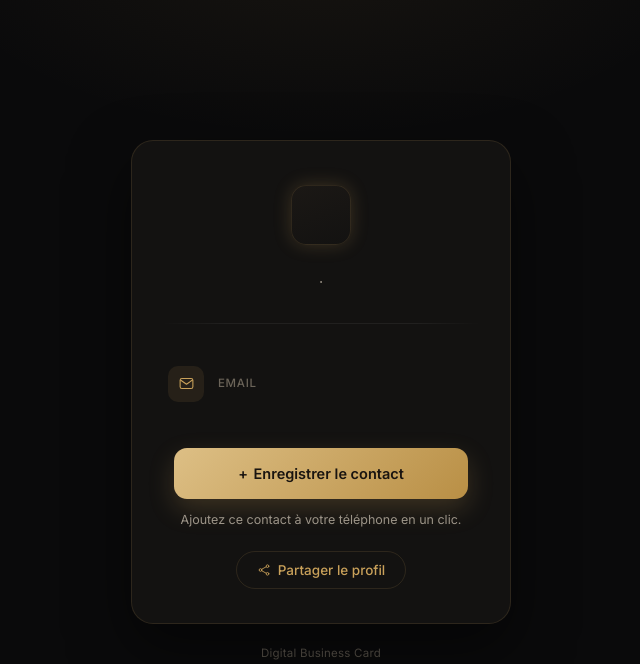
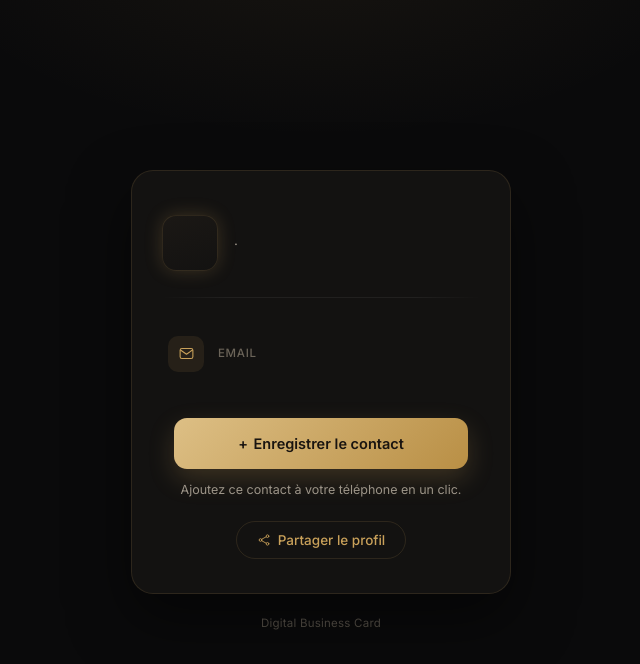
Before and after one commit to moujtahidothman3/nfc-card, a Flask app: template templates/profile.html in a window 1280 px wide. Shown: the top 664 px of the page, without its empty margins (319-959 px from the left). Run offline with Flask 3, Linux system fonts and the light colour scheme; the template is opened without the code that fills it, so the values that code supplies are empty.

Commit message:
Header horizontal photo + nom

```diff
--- a/static/style.css
+++ b/static/style.css
@@ -51,13 +51,20 @@ body {
   box-shadow: 0 24px 60px rgba(0, 0, 0, 0.5);
 }
 
-/* --- Monogram --- */
+/* --- Header (photo + identité, horizontal) --- */
+
+.header-row {
+  display: flex;
+  align-items: center;
+  gap: 16px;
+  text-align: left;
+}
 
 .monogram {
-  width: 60px;
-  height: 60px;
-  margin: 0 auto 26px;
-  border-radius: 15px;
+  width: 56px;
+  height: 56px;
+  flex-shrink: 0;
+  border-radius: 14px;
   background: linear-gradient(160deg, #1b1815, var(--surface));
   border: 1px solid var(--border);
   box-shadow: 0 0 18px var(--accent-glow);
@@ -67,37 +74,39 @@ body {
   justify-content: center;
   font-family: "Cormorant Garamond", Georgia, serif;
   font-weight: 600;
-  font-size: 25px;
+  font-size: 23px;
 }
 
 .avatar-photo {
   display: block;
-  width: 76px;
-  height: 76px;
-  margin: 0 auto 26px;
-  border-radius: 18px;
+  width: 56px;
+  height: 56px;
+  flex-shrink: 0;
+  border-radius: 14px;
   object-fit: cover;
   border: 1px solid var(--border);
   box-shadow: 0 0 18px var(--accent-glow);
 }
 
-/* --- Identity --- */
+.header-text {
+  min-width: 0;
+}
 
 .full-name {
   font-family: "Cormorant Garamond", Georgia, serif;
   font-weight: 600;
-  font-size: 31px;
+  font-size: 24px;
   line-height: 1.2;
   color: var(--ink);
-  margin: 0 0 9px;
+  margin: 0 0 4px;
   letter-spacing: 0.01em;
 }
 
 .role-line {
   color: var(--ink-soft);
-  font-size: 14.5px;
+  font-size: 13.5px;
   font-weight: 400;
-  line-height: 1.5;
+  line-height: 1.4;
   margin: 0;
 }
 
@@ -105,7 +114,7 @@ body {
   width: 100%;
   height: 1px;
   border: none;
-  margin: 30px auto;
+  margin: 26px auto;
   background: linear-gradient(90deg, transparent, var(--hairline) 20%, var(--hairline) 80%, transparent);
 }
 
--- a/templates/profile.html
+++ b/templates/profile.html
@@ -14,14 +14,18 @@
 
   <main class="card">
 
+    <div class="header-row">
       {% if profile.photo_filename %}
         <img class="avatar-photo" src="{{ url_for('static', filename='uploads/' + profile.photo_filename) }}" alt="Photo de {{ profile.full_name }}">
       {% else %}
         <div class="monogram">{{ profile.full_name[0] }}</div>
       {% endif %}
 
+      <div class="header-text">
         <h1 class="full-name">{{ profile.full_name }}</h1>
         <p class="role-line">{{ profile.job_title }} · {{ profile.company }}</p>
+      </div>
+    </div>
 
     <hr class="divider">
 
```
Lines whose indentation alone changed are shown as unchanged.
